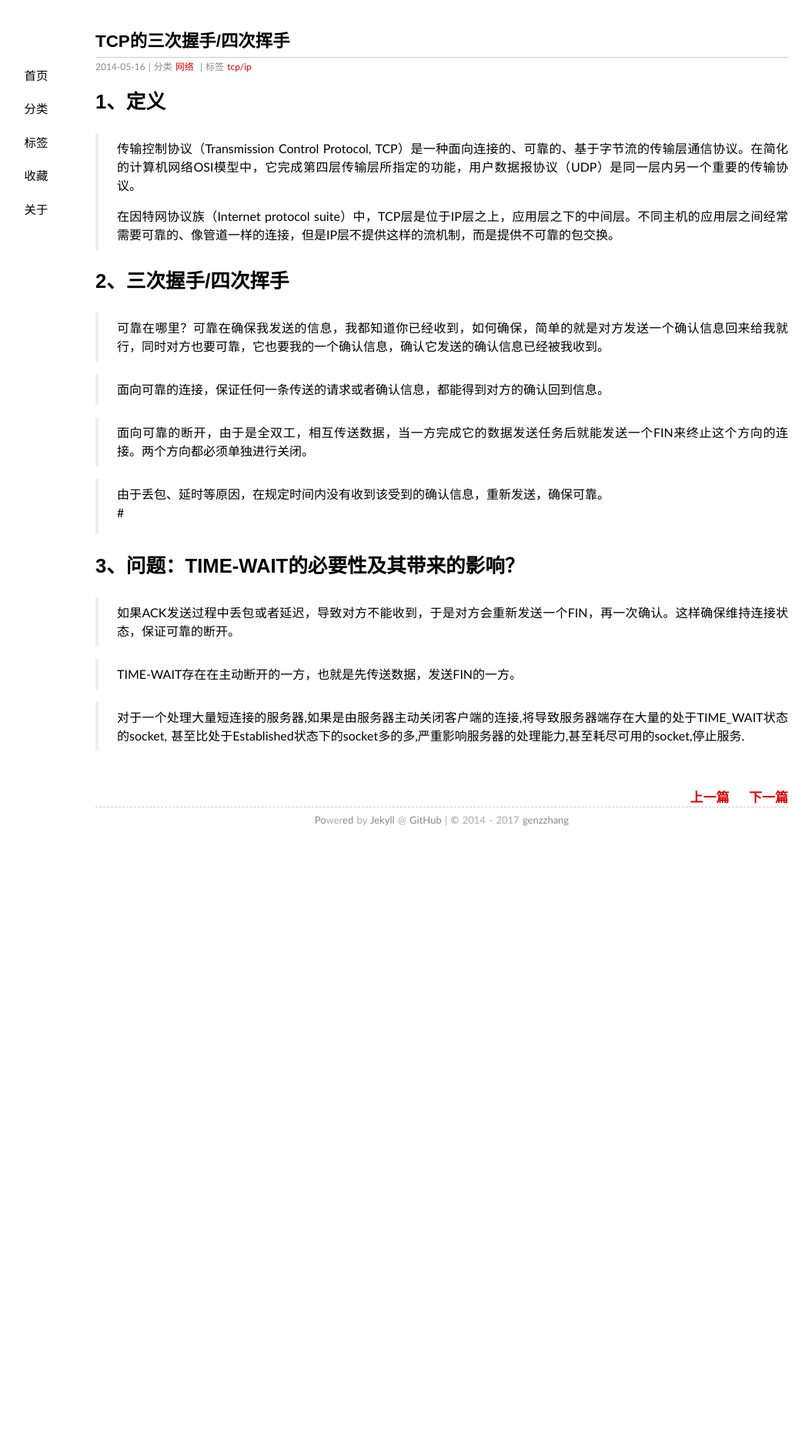
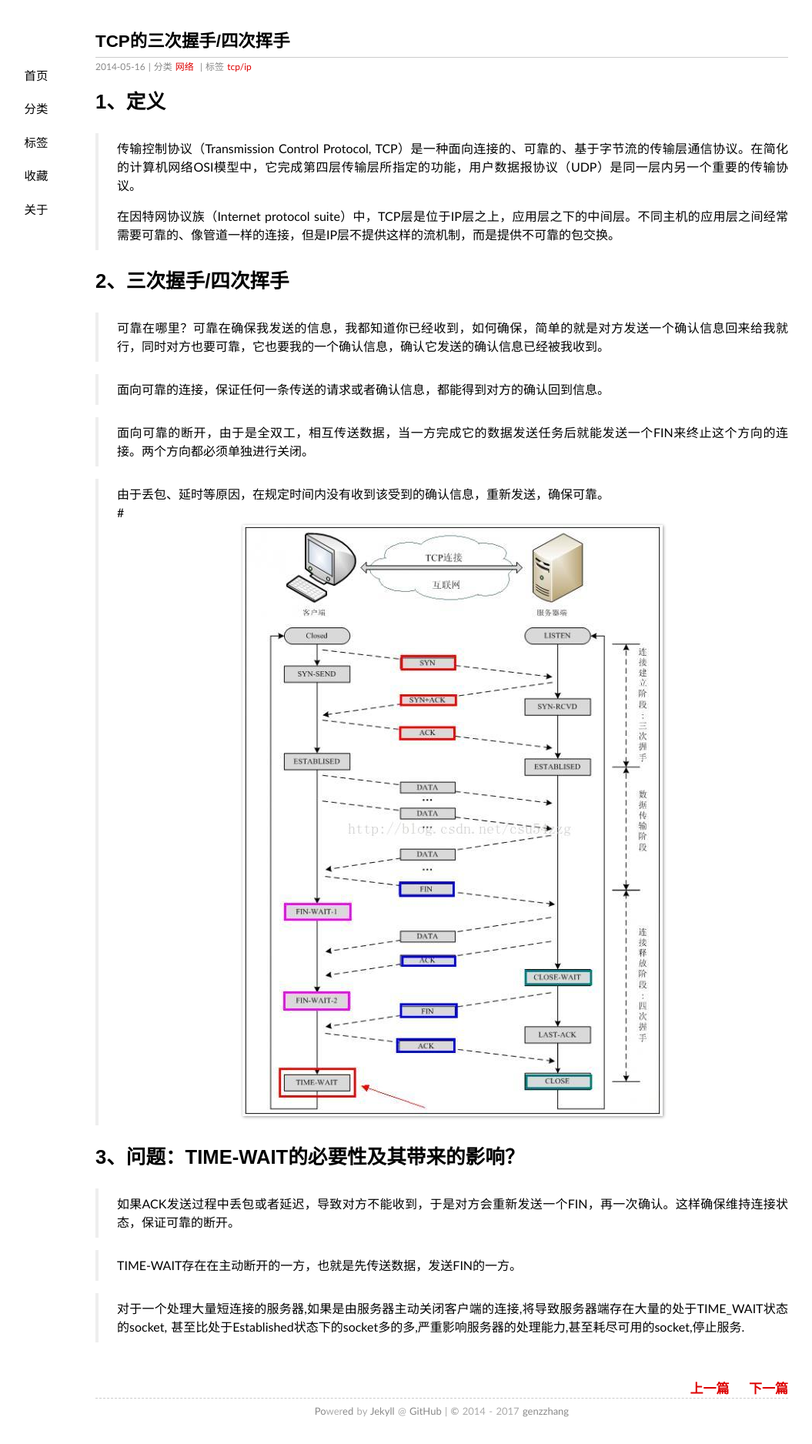
Before and after one commit to genzzhang/genzzhang.github.io, a Jekyll site: the page built from _posts/2014-05-16-tcp-ip-三次握手-四次挥手.md, in a window 1280 px wide. Shown: the whole page at 77% size, without its empty margins (66-1121 px from the left). Built offline with Jekyll 4.4.1, drawn with Linux system fonts in a browser that asks for light colours; some web fonts are replaced; before the commit the page ends 1108 px from its top, so only the background shows below that.

Commit message:
lettcode

```diff
--- a/_posts/2014-05-16-tcp-ip-三次握手-四次挥手.md
+++ b/_posts/2014-05-16-tcp-ip-三次握手-四次挥手.md
@@ -23,7 +23,7 @@ tags: tcp/ip
 
 >由于丢包、延时等原因，在规定时间内没有收到该受到的确认信息，重新发送，确保可靠。
 #
-![](2014-05-16-tcp-ip-三次握手-四次挥手图.jpg)
+![](/assets/2014-05-16-tcp-ip-三次握手-四次挥手图.jpg)
 
 # 3、问题：TIME-WAIT的必要性及其带来的影响？
 
```
Also changed, not shown: _posts/2015-04-23-leetcode-集合-median-of-two-sorted-arrays.md (+1 -1 lines).
